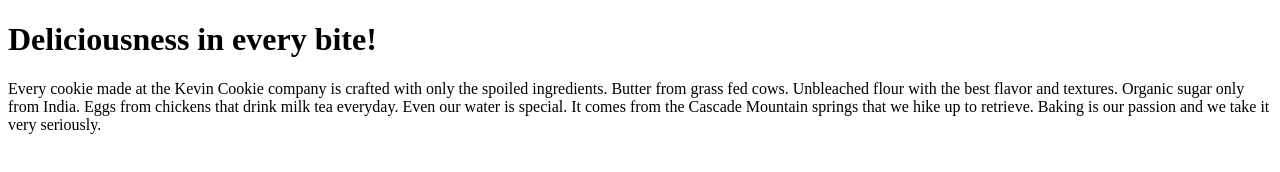
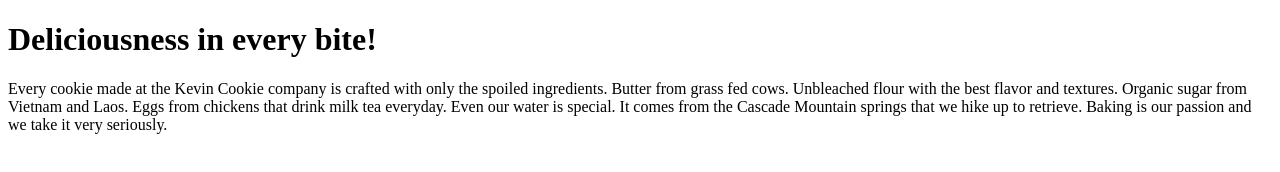
Before and after one commit to trietdeptrai/Kevincookiecompany, a plain HTML site: page index.htm in a window 1280 px wide. Drawn offline with Linux system fonts and the light colour scheme.

Commit message:
Update index.htm

```diff
--- a/index.htm
+++ b/index.htm
@@ -5,7 +5,8 @@
 
     <h1>Deliciousness in every bite!</h1>
 
-    <p>Every cookie made at the Kevin Cookie company is crafted with only the spoiled ingredients. Butter from grass fed cows. Unbleached flour with the best flavor and textures. Organic sugar only from India. Eggs from chickens that drink milk tea everyday. Even our water is special. It comes from the Cascade Mountain springs that we hike up
+    <p>Every cookie made at the Kevin Cookie company is crafted with only the spoiled ingredients. Butter from grass fed cows. Unbleached flour with the best flavor and textures.
+        Organic sugar from Vietnam and Laos. Eggs from chickens that drink milk tea everyday. Even our water is special. It comes from the Cascade Mountain springs that we hike up
 to retrieve. Baking is our passion and we take it very seriously.</p>
 
 </body>
```
